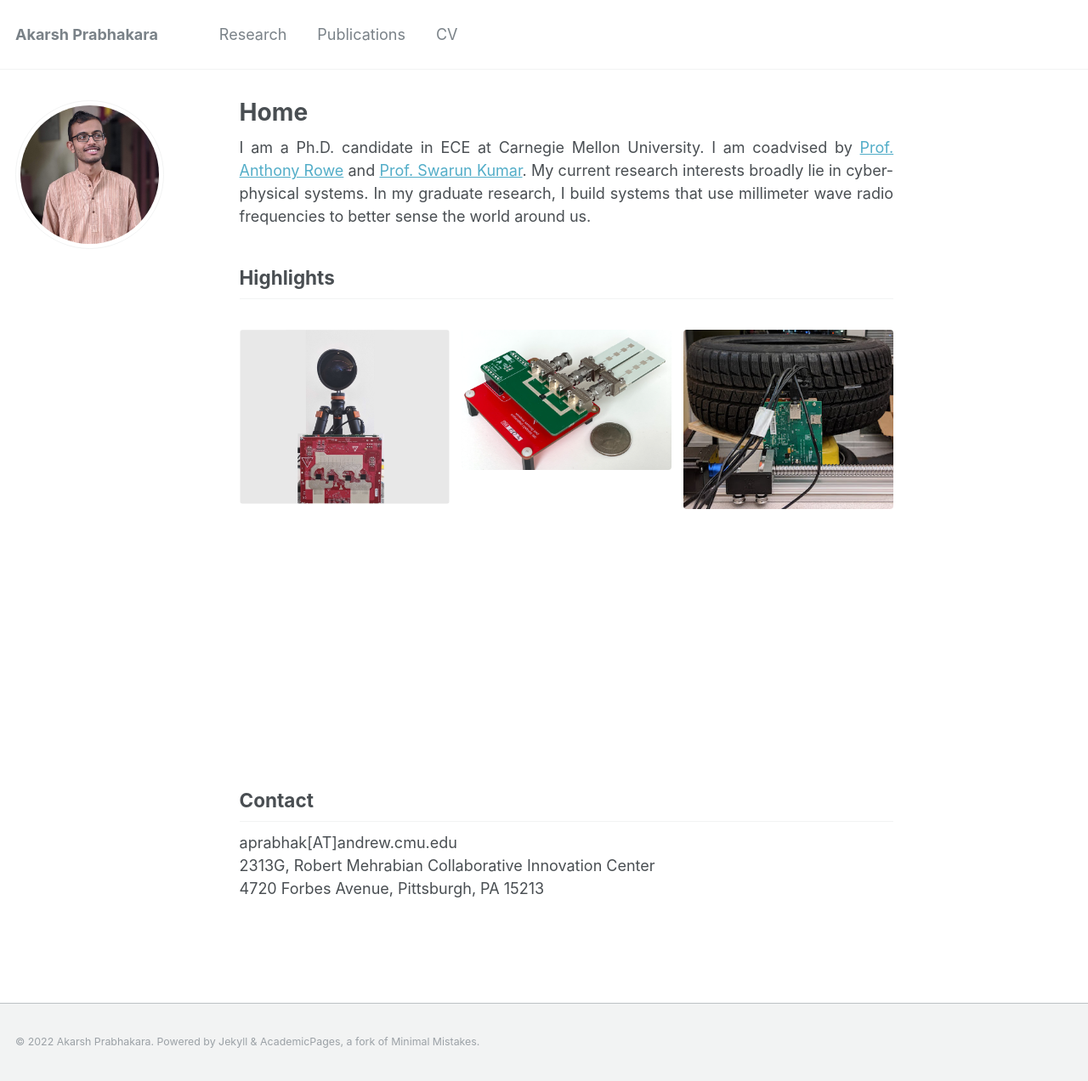
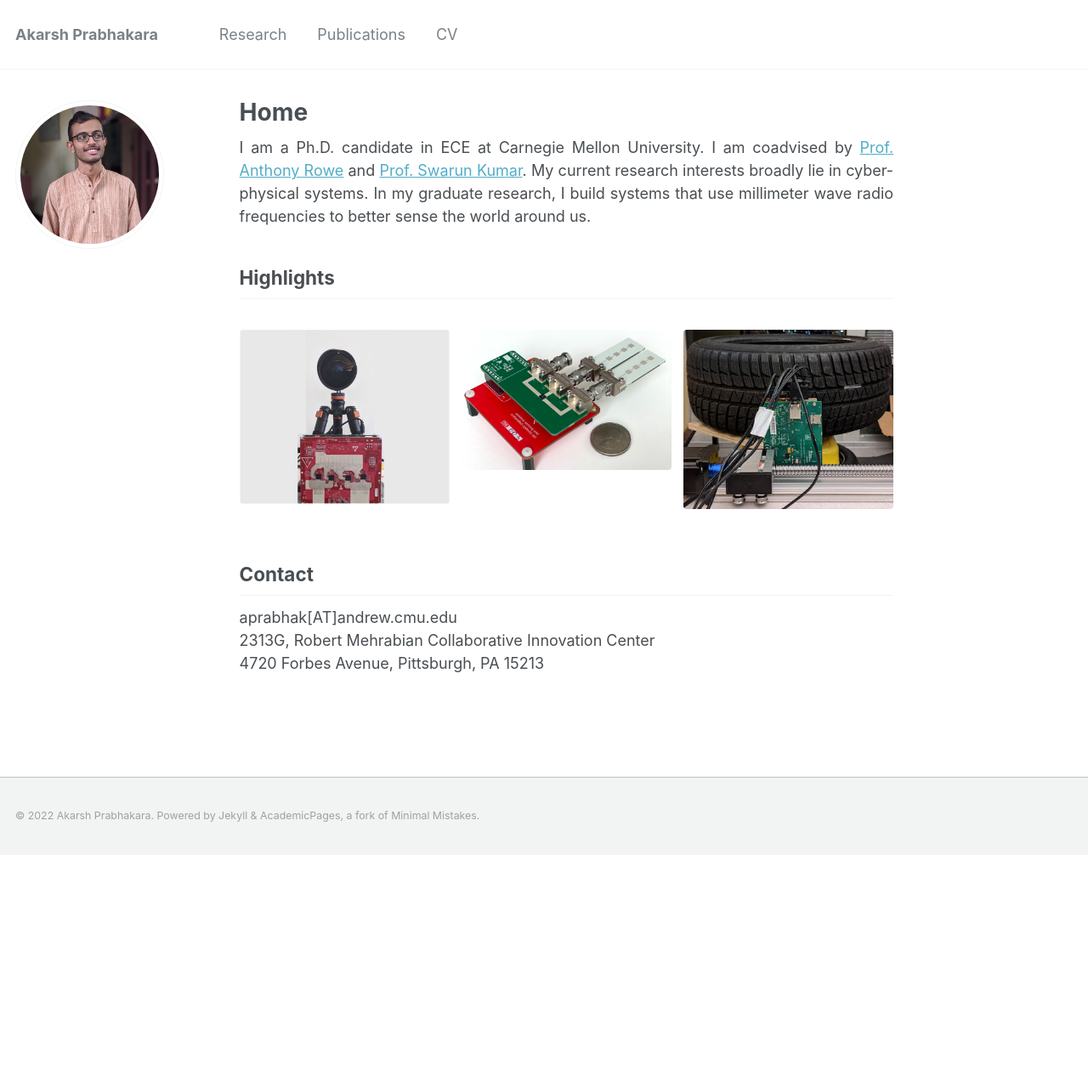
Before and after one commit to akarsh-prabhakara/akarsh-prabhakara.github.io, a Jekyll site: the page built from _pages/about.md, in a window 1280 px wide. Shown: the whole page at 85% size. Built offline with Jekyll 4.4.1, drawn with Linux system fonts in a browser that asks for light colours; after the commit the page ends 1006 px from its top, so only the background shows below that.

Commit message:
Small update

```diff
--- a/_pages/about.md
+++ b/_pages/about.md
@@ -13,7 +13,6 @@ gallery:
     image_path: millimetro.png
   - url: osprey
     image_path: osprey.jpg
-  - image_path: dummy.png
 ---
 
 I am a Ph.D. candidate in ECE at Carnegie Mellon University. I am coadvised by [Prof. Anthony Rowe](https://users.ece.cmu.edu/~agr) and [Prof. Swarun Kumar](http://www.andrew.cmu.edu/user/swarunk/index.html). My current research interests broadly lie in cyber-physical systems. In my graduate research, I build systems that use millimeter wave radio frequencies to better sense the world around us.
```
Also changed, not shown: 3 other files.
